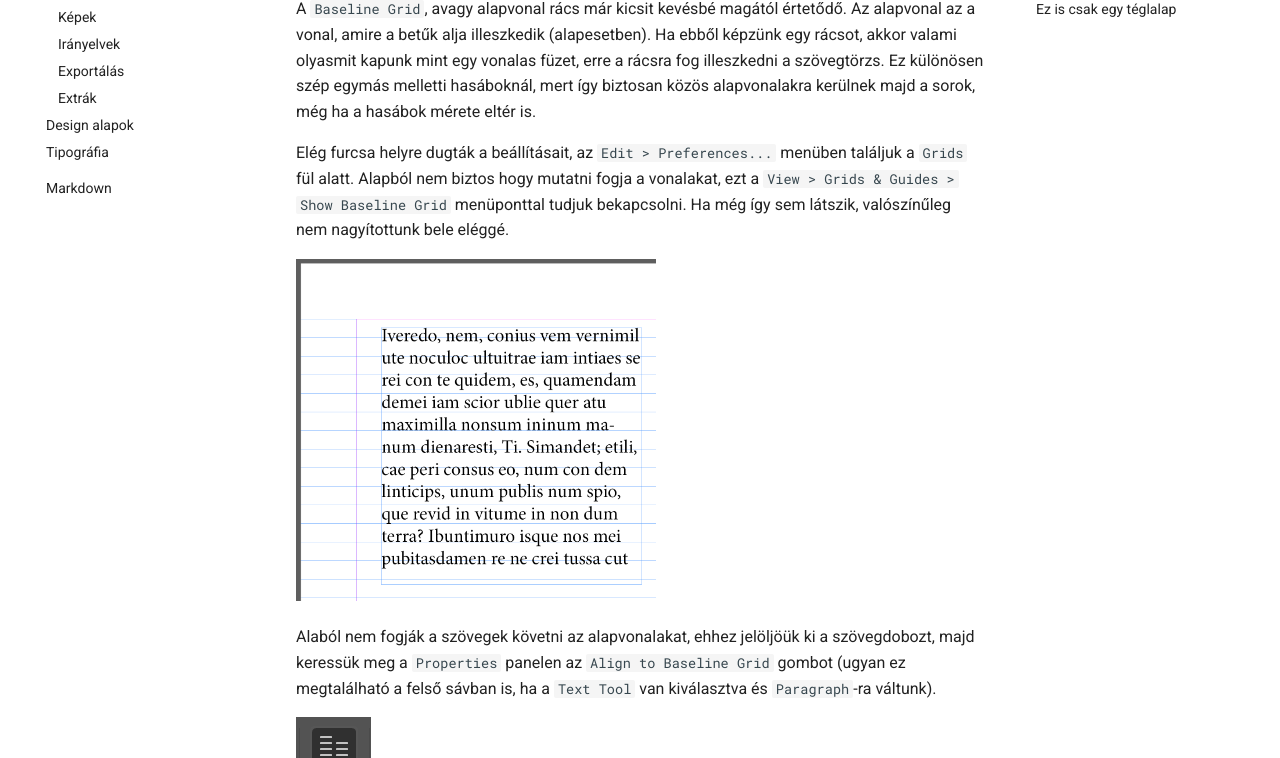
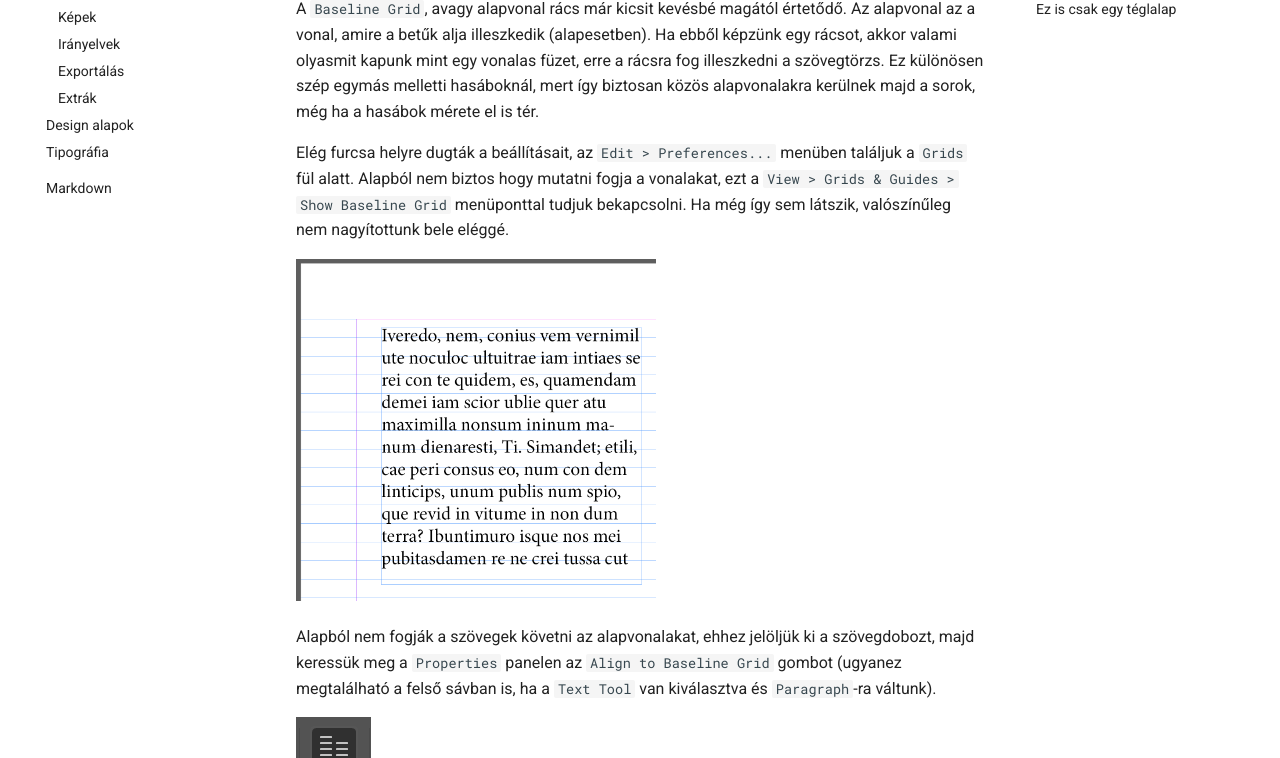
Before and after one commit to Gilgames32/impulzus, an MkDocs documentation site: the page built from docs/design/indesign/text.md, in a window 1280 px wide and 1400 px high, scrolled down 5054 px. Shown: the part 261-1019 px from the top of the window. Built offline with MkDocs 1.6.1 and Material for MkDocs 9.7.7, drawn with Linux system fonts in a browser that asks for light colours; comment, search, counter and statistics services are not loaded; some of the changed text lies outside the part shown.

Commit message:
Update text.md

```diff
--- a/docs/design/indesign/text.md
+++ b/docs/design/indesign/text.md
@@ -68,7 +68,7 @@ Az ablakban 5 fül van:
 - `Auto Size`
     - automatikus méretezés a szöveg alapján, nem fontos
 - `Footnotes`
-    - lábjegyzet beállítások, őszintén gőzöm sincs hogy mire jó xd
+    - lábjegyzet beállítások, őszintén gőzöm sincs, hogy mire jó xd
 
 ## Stílusok
 
@@ -113,14 +113,14 @@ Itt állíthatjuk a hasábok számát, a köztes távolságot, és hogy szeretn
 A `Baseline Grid`, avagy alapvonal rács már kicsit kevésbé magától értetődő.
 Az alapvonal az a vonal, amire a betűk alja illeszkedik (alapesetben).
 Ha ebből képzünk egy rácsot, akkor valami olyasmit kapunk mint egy vonalas füzet, erre a rácsra fog illeszkedni a szövegtörzs.
-Ez különösen szép egymás melletti hasáboknál, mert így biztosan közös alapvonalakra kerülnek majd a sorok, még ha a hasábok mérete eltér is.
+Ez különösen szép egymás melletti hasáboknál, mert így biztosan közös alapvonalakra kerülnek majd a sorok, még ha a hasábok mérete el is tér.
 
 Elég furcsa helyre dugták a beállításait, az `Edit > Preferences...` menüben találjuk a `Grids` fül alatt.
 Alapból nem biztos hogy mutatni fogja a vonalakat, ezt a `View > Grids & Guides > Show Baseline Grid` menüponttal tudjuk bekapcsolni. Ha még így sem látszik, valószínűleg nem nagyítottunk bele eléggé.
 
 ![](img/text_baseline_without.png){width=360}
 
-Alaból nem fogják a szövegek követni az alapvonalakat, ehhez jelöljöük ki a szövegdobozt, majd keressük meg a `Properties` panelen az `Align to Baseline Grid` gombot (ugyan ez megtalálható a felső sávban is, ha a `Text Tool` van kiválasztva és `Paragraph`-ra váltunk).
+Alapból nem fogják a szövegek követni az alapvonalakat, ehhez jelöljük ki a szövegdobozt, majd keressük meg a `Properties` panelen az `Align to Baseline Grid` gombot (ugyanez megtalálható a felső sávban is, ha a `Text Tool` van kiválasztva és `Paragraph`-ra váltunk).
 
 ![](img/text_baseline_setting.png)
 
```
